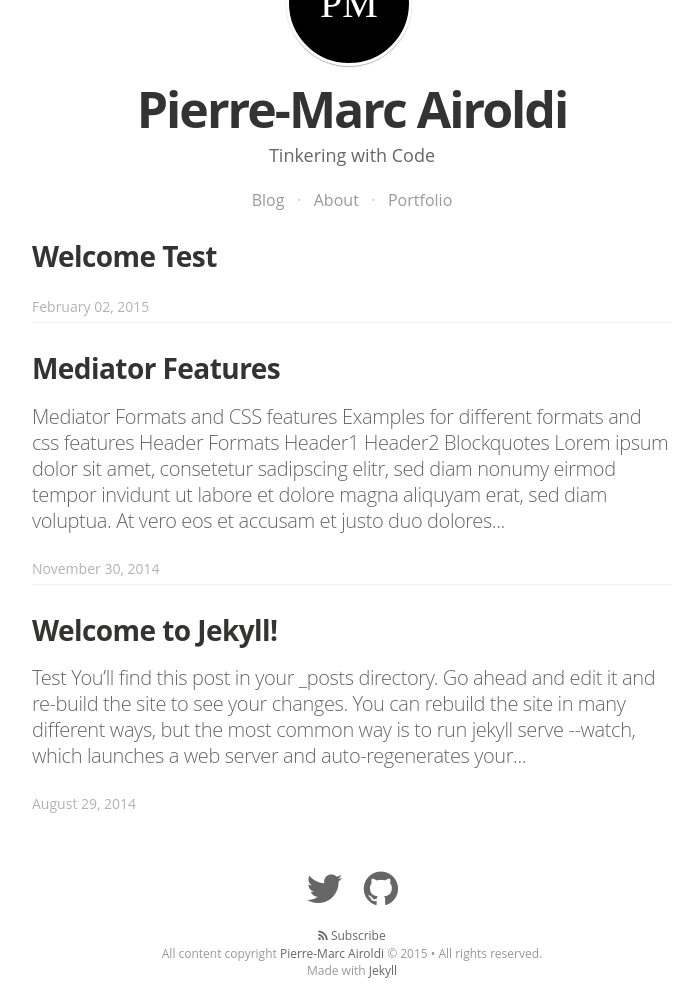
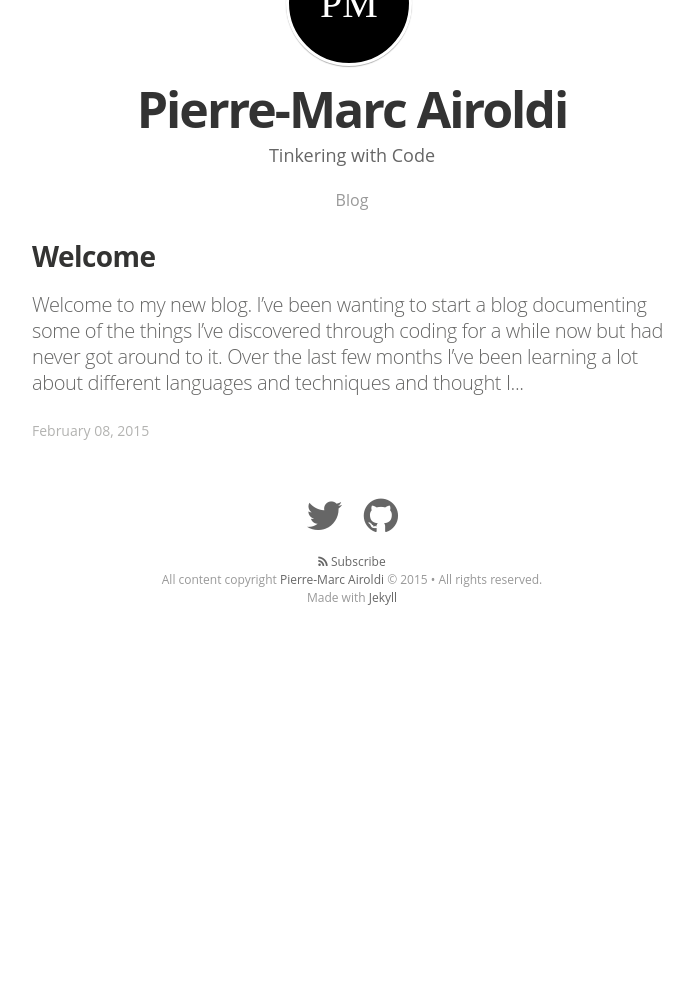
Before and after one commit to petester42/blog, a Jekyll site: the page built from index.html, in a window 1280 px wide. Shown: the part 320-1320 px from the top of the page, without its empty margins (288-986 px from the left). Built offline with Jekyll 4.4.1, drawn with Linux system fonts in a browser that asks for light colours; nearby versions of some CDN libraries; some web fonts are replaced; Markdown is read by kramdown in place of the engine named in the settings; the list of posts is cut into pages by our own code; after the commit the page ends 946 px from its top, so only the background shows below that.

Commit message:
welcome a article

```diff
--- a/Gemfile
+++ b/Gemfile
@@ -2,6 +2,5 @@ ruby '2.2.0'
 source "https://rubygems.org"
 
 gem 'jekyll'
-gem 'json'
 gem 'rake'
 gem 's3_website'
--- a/_layouts/default.html
+++ b/_layouts/default.html
@@ -25,10 +25,12 @@
         <h2 class="blog-description">{{ site.description }}</h2>
         <div class="custom-links">
           <a href="/">Blog</a>
-          &nbsp;&nbsp;·&nbsp;&nbsp;
-          <a href="/about">About</a>
-          &nbsp;&nbsp;·&nbsp;&nbsp;
-          <a href="/portfolio">Portfolio</a>
+          {% for page in site.pages %}
+          {% if page.categories contains 'header' %}
+            &nbsp;&nbsp;·&nbsp;&nbsp;
+            <a href="{{ page.url }}">{{ page.title }}</a>
+          {% endif %}
+          {% endfor %}
         </div>
       </header>
       <main class="content" role="main">
--- a/_posts/2014-08-29-welcome-to-jekyll.markdown
+++ /dev/null
@@ -1,40 +0,0 @@
----
-layout: post
-title: "Welcome to Jekyll!"
-date: 2014-08-29 14:34:25
-categories:
-tags:
-image:
----
-#Test
-You’ll find this post in your `_posts` directory. Go ahead and edit it and re-build the site to see your changes. You can rebuild the site in many different ways, but the most common way is to run `jekyll serve --watch`, which launches a web server and auto-regenerates your site when a file is updated.
-
-To add new posts, simply add a file in the `_posts` directory that follows the convention `YYYY-MM-DD-name-of-post.ext` and includes the necessary front matter. Take a look at the source for this post to get an idea about how it works.
-
-Jekyll also offers powerful support for code snippets:
-
-{% highlight ruby %}
-def print_hi(name)
-  puts "Hi, #{name}"
-end
-print_hi('Tom')
-#=> prints 'Hi, Tom' to STDOUT.
-{% endhighlight %}
-
-Check out the [Jekyll docs][jekyll] for more info on how to get the most out of Jekyll. File all bugs/feature requests at [Jekyll’s GitHub repo][jekyll-gh]. If you have questions, you can ask them on [Jekyll’s dedicated Help repository][jekyll-help].
-
-{% highlight js %}
-
-<footer class="site-footer">
- <a class="subscribe" href="{{ "/feed.xml" | prepend: site.baseurl }}"> <span class="tooltip"> <i class="fa fa-rss"></i> Subscribe!</span></a>
-  <div class="inner">a
-   <section class="copyright">All content copyright <a href="mailto:{{ site.email}}">{{ site.name }}</a> &copy; {{ site.time | date: '%Y' }} &bull; All rights reserved.</section>
-   <section class="poweredby">Made with <a href="http://jekyllrb.com"> Jekyll</a></section>
-  </div>
-</footer>
-{% endhighlight %}
-
-
-[jekyll]:      http://jekyllrb.com
-[jekyll-gh]:   https://github.com/jekyll/jekyll
-[jekyll-help]: https://github.com/jekyll/jekyll-help
--- a/_posts/2014-11-30-mediator_features.markdown
+++ /dev/null
@@ -1,39 +0,0 @@
----
-layout: post
-title: "Mediator Features"
-date: 2014-11-30 14:34:25
-categories:
-tags:
-image:
----
-#Mediator Formats and CSS features
-
-Examples for different formats and css features
-
-#Header Formats
-#Header1
-##Header2
-
-#Blockquotes
->Lorem ipsum dolor sit amet, consetetur sadipscing elitr, sed diam nonumy eirmod tempor invidunt ut labore et dolore magna aliquyam erat, sed diam voluptua. At vero eos et accusam et justo duo dolores et ea rebum. Stet clita kasd gubergren, no sea takimata sanctus
-
-#Lists
-##orderd lists
-1. one
-2. two
-3. three
-
-##unorderd lists
-- Apple
-- Banana
-- Plum
-
-#Links
-This is an [example link](http://example.com/ "With a Title").
-
-#Combinations
->Lorem ipsum dolor sit amet, consetetur sadipscing elitr, sed diam nonumy eirmod tempor invidunt ut labore et dolore magna aliquyam erat, sed diam voluptua. At vero eos et accusam et justo duo dolores et ea rebum. Stet clita kasd gubergren, no sea takimata sanctus
->
-> - Apple
-> - Banana
-> - Plum
--- a/_posts/2015-02-02-welcome.md
+++ /dev/null
@@ -1,7 +0,0 @@
----
-layout: post
-title: Welcome Test
-categories:
-tags:
-image:
----
--- /dev/null
+++ b/_posts/2015-02-08-welcome.md
@@ -0,0 +1,12 @@
+---
+layout: post
+title: Welcome
+categories:
+tags:
+image:
+---
+Welcome to my new blog. I've been wanting to start a blog documenting some of the things I've discovered through coding for a while now but had never got around to it. Over the last few months I've been learning a lot about different languages and techniques and thought I could share some of the knowledge that I've gained. So here it is.
+
+So what can you expect. I mostly focus on iOS development and have been for a while. So expect a lot of iOS, Objective-C and Swift but I also like to delve into other languages. There have been a lot of new languages coming out recently and I've been really looking forward to learning some of them. So you can expect to possibly see some of that.
+
+I'm looking forward to sharing my experience and hopefully help others in the process.
--- a/css/main.sass
+++ b/css/main.sass
@@ -273,7 +273,6 @@ body
       right: 0
       bottom: 0
       text-indent: -9999px
-      padding-top: 33%
       z-index: 1
     .post-meta
       position: absolute
```
Also changed, not shown: Gemfile.lock, pages/about.md (line endings or trailing spaces), pages/portfolio.md (line endings or trailing spaces).
